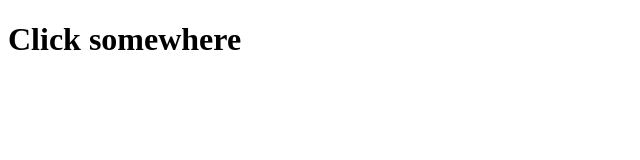
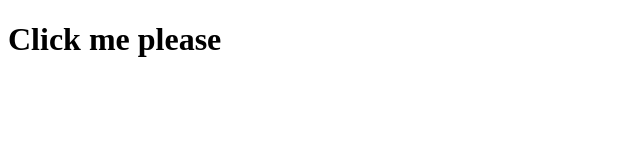
Before and after one commit to ashrafkhaddam/JavaScriptHomeWork, a plain HTML site: page assignment 4/inedx.html in a window 1280 px wide. Shown: the full height of the page, 0-640 px from the left. Drawn offline with Linux system fonts and the light colour scheme.

Commit message:
Update inedx.html

```diff
--- a/assignment 4/inedx.html
+++ b/assignment 4/inedx.html
@@ -2,9 +2,10 @@
 <html>
   <head>
     <title>Homework 4</title>
+    <link href="stylesheet.css" rel="stylesheet">
   </head>
   <body>
-    <h1 id="click">Click somewhere</h1>
+  <h1 id="click">Click me please </h1>
     <script src="homework.js"></script>
   </body>
 
```
